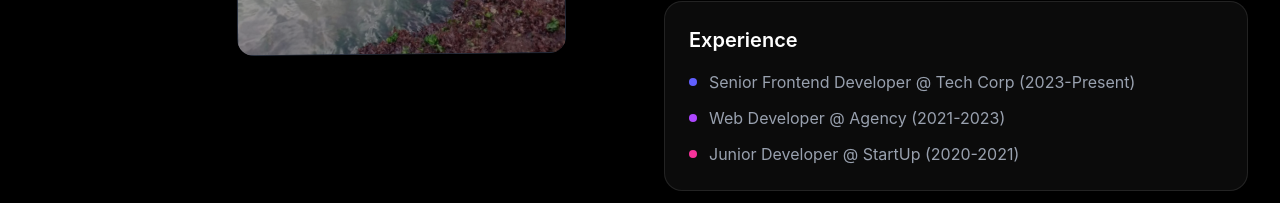
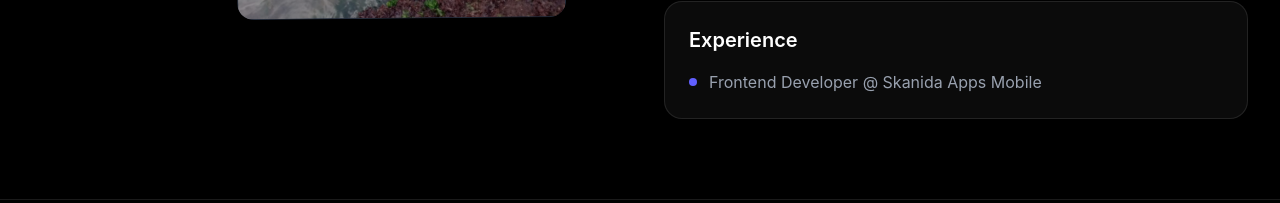
Before and after one commit to RajaYappingg/zaki-portofolio, a React (Vite) app: page /about in a window 1280 px wide. Shown: the part 749-952 px from the top of the page. Built offline with nearby package versions, Linux system fonts and the light colour scheme.

Commit message:
feat: add About section component with personal details and image stack

```diff
--- a/src/components/About.jsx
+++ b/src/components/About.jsx
@@ -58,15 +58,7 @@ const About = () => {
                             <ul className="space-y-3 text-gray-400">
                                 <li className="flex items-center gap-3">
                                     <span className="w-2 h-2 bg-indigo-500 rounded-full"></span>
-                                    <span>Senior Frontend Developer @ Tech Corp (2023-Present)</span>
-                                </li>
-                                <li className="flex items-center gap-3">
-                                    <span className="w-2 h-2 bg-purple-500 rounded-full"></span>
-                                    <span>Web Developer @ Agency (2021-2023)</span>
-                                </li>
-                                <li className="flex items-center gap-3">
-                                    <span className="w-2 h-2 bg-pink-500 rounded-full"></span>
-                                    <span>Junior Developer @ StartUp (2020-2021)</span>
+                                    <span>Frontend Developer @ Skanida Apps Mobile</span>
                                 </li>
                             </ul>
                         </div>
```
